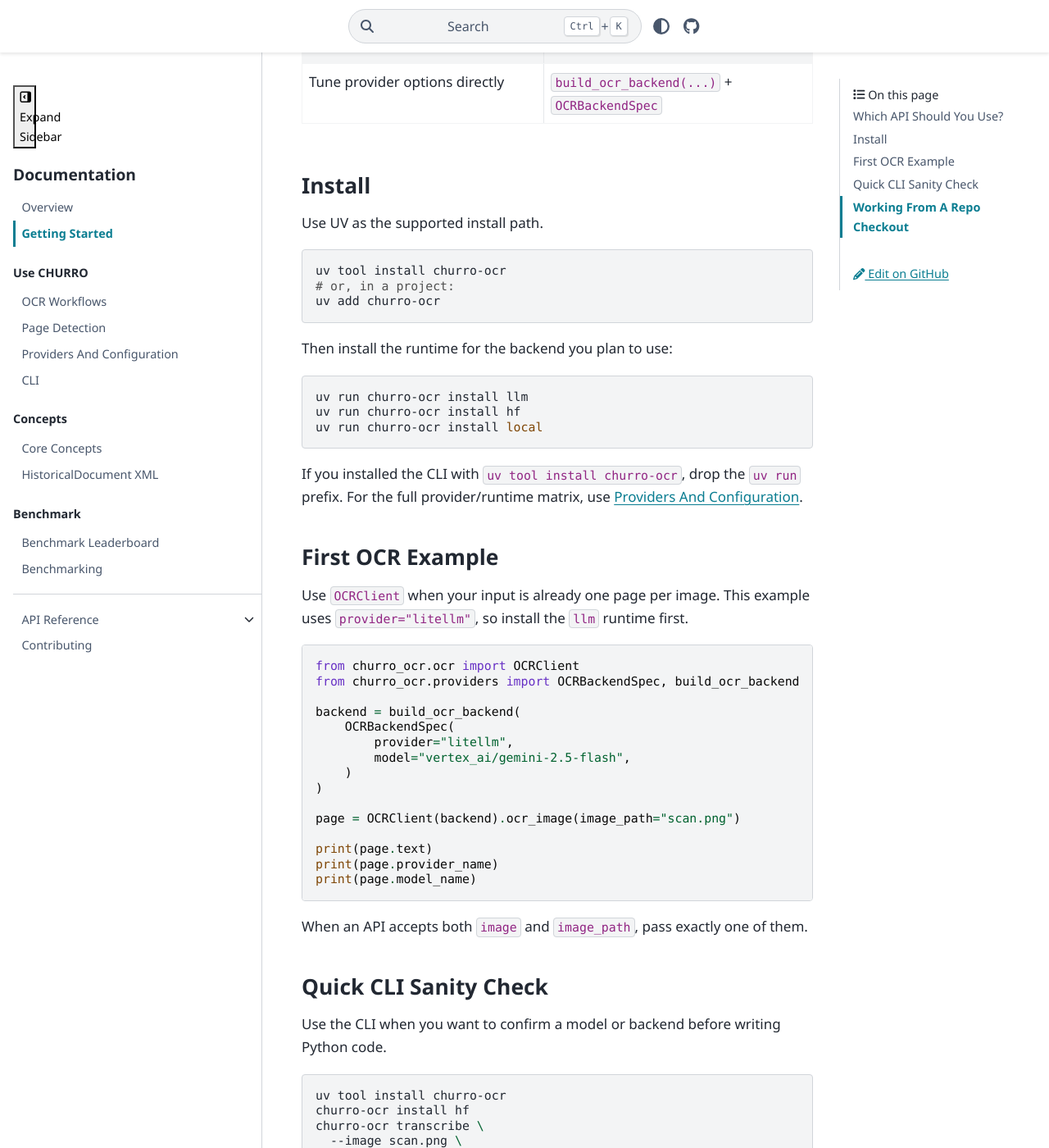
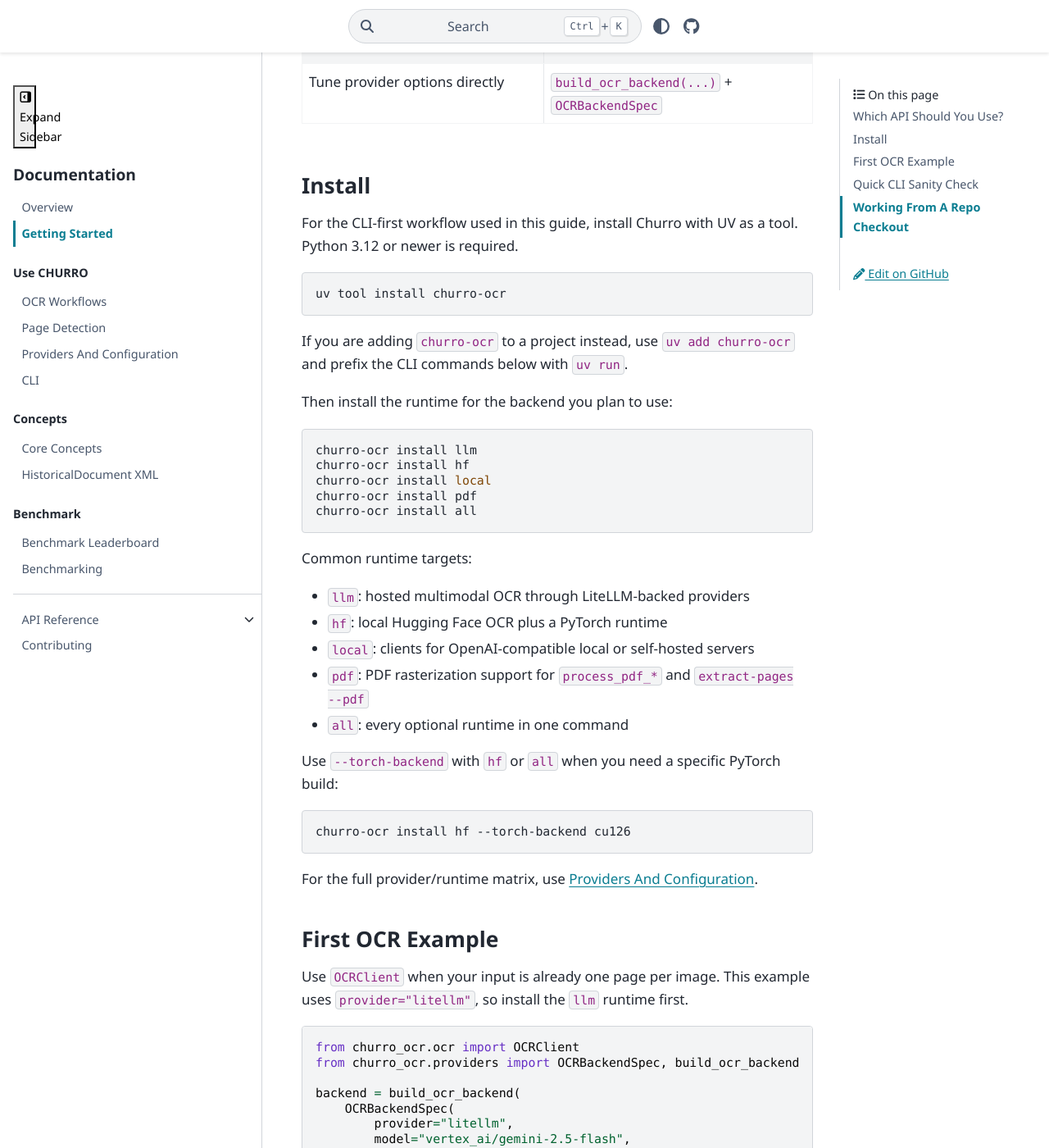
Before and after one commit to stanford-oval/Churro, a Sphinx documentation site: the page built from docs/getting-started.md, in a window 1280 px wide and 1400 px high, scrolled down 510 px. Shown: the whole window at 82% size. Built offline with Sphinx 7.4.7 and the PyData theme 0.15.4, drawn with Linux system fonts in a browser that asks for light colours.

Commit message:
docs(churro-ocr): clarify setup and provider guidance
Standardize the primary install flow on  plus direct  commands.

Also document PDF/all runtime targets and refresh the provider guide for the newer template and prompt helper exports.

````diff
--- a/docs/getting-started.md
+++ b/docs/getting-started.md
@@ -13,23 +13,39 @@
 
 ## Install
 
-Use UV as the supported install path.
+For the CLI-first workflow used in this guide, install Churro with UV as a tool.
+Python 3.12 or newer is required.
 
 ```bash
 uv tool install churro-ocr
-# or, in a project:
-uv add churro-ocr
 ```
+
+If you are adding `churro-ocr` to a project instead, use `uv add churro-ocr` and prefix the CLI commands below with `uv run`.
 
 Then install the runtime for the backend you plan to use:
 
 ```bash
-uv run churro-ocr install llm
-uv run churro-ocr install hf
-uv run churro-ocr install local
+churro-ocr install llm
+churro-ocr install hf
+churro-ocr install local
+churro-ocr install pdf
+churro-ocr install all
 ```
 
-If you installed the CLI with `uv tool install churro-ocr`, drop the `uv run` prefix.
+Common runtime targets:
+
+- `llm`: hosted multimodal OCR through LiteLLM-backed providers
+- `hf`: local Hugging Face OCR plus a PyTorch runtime
+- `local`: clients for OpenAI-compatible local or self-hosted servers
+- `pdf`: PDF rasterization support for `process_pdf_*` and `extract-pages --pdf`
+- `all`: every optional runtime in one command
+
+Use `--torch-backend` with `hf` or `all` when you need a specific PyTorch build:
+
+```bash
+churro-ocr install hf --torch-backend cu126
+```
+
 For the full provider/runtime matrix, use [Providers And Configuration](guides/providers.md).
 
 ## First OCR Example
````
Also changed, not shown: docs/cli.md (+1 -0 lines), docs/guides/ocr-workflows.md (+7 -1 lines), docs/guides/providers.md (+20 -6 lines), docs/pypi.md (+3 -3 lines).
